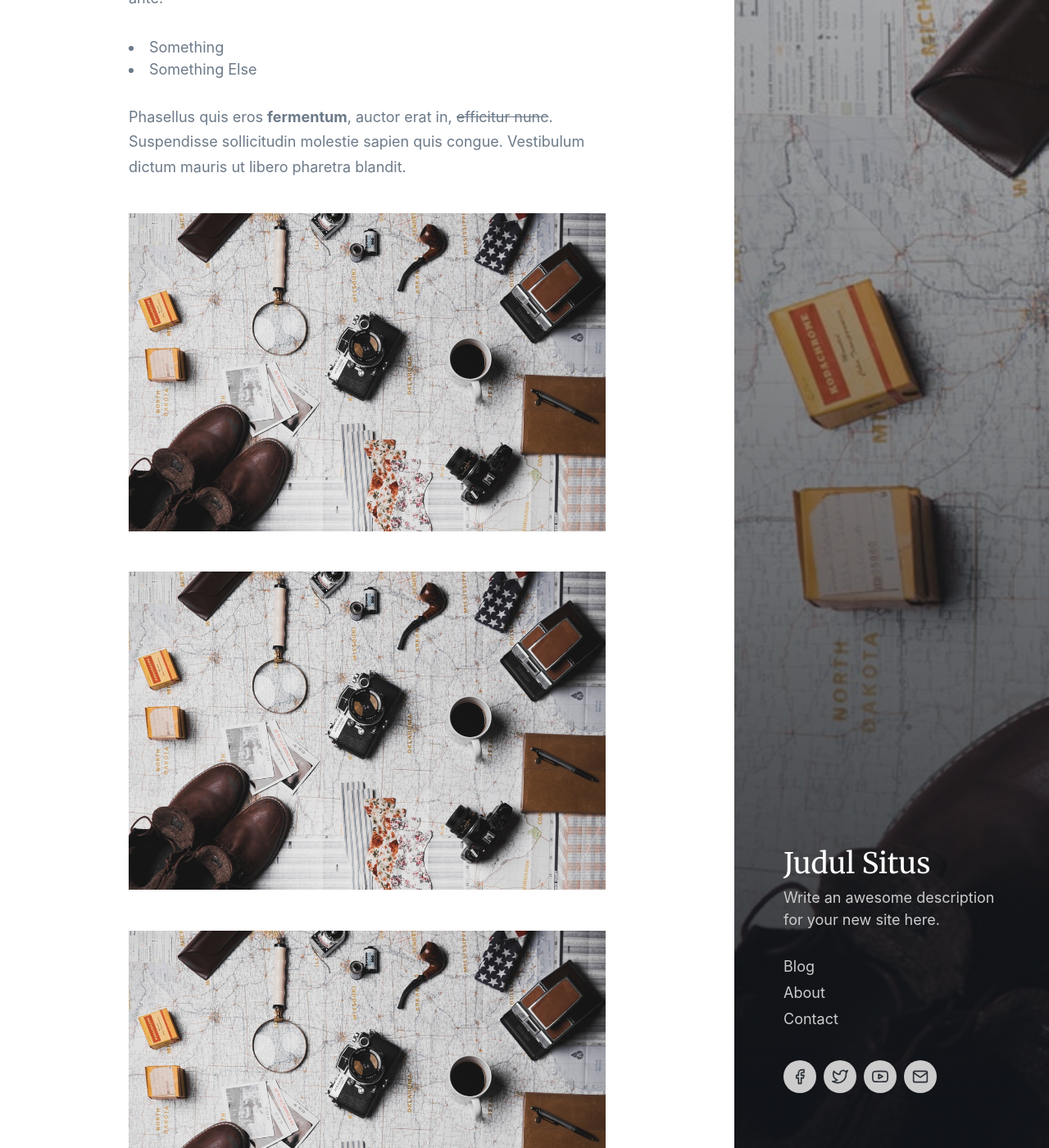
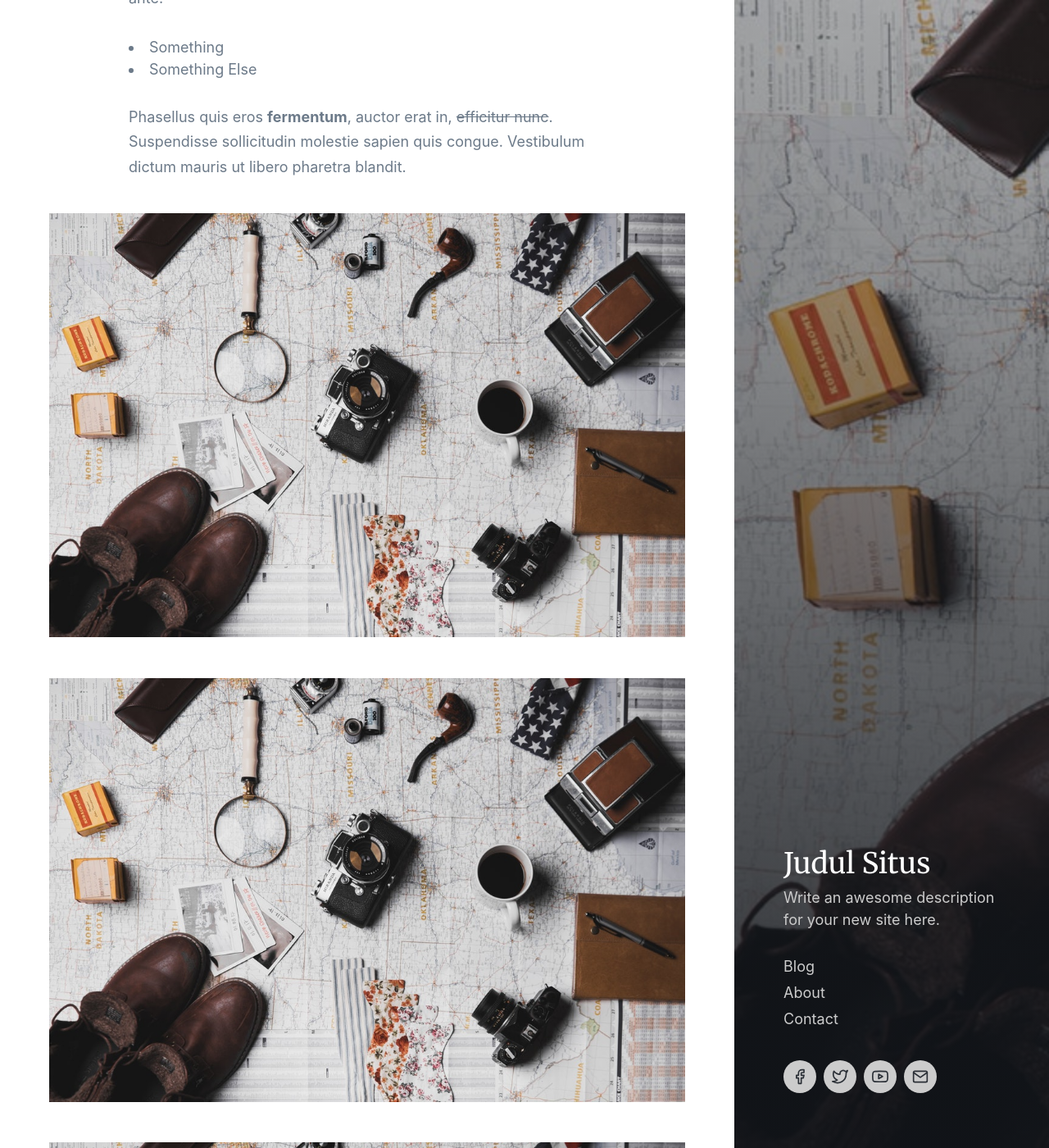
Before and after one commit to adionakurniawan/blog, a Jekyll site: the page built from _posts/2018-09-02-welcome-to-jekyll.md, in a window 1280 px wide and 1400 px high, scrolled down 683 px. Shown: the whole window at 82% size. Built offline with Jekyll 4.4.1, drawn with Linux system fonts in a browser that asks for light colours; some web fonts are replaced.

Commit message:
Add files via upload

```diff
--- a/_sass/_post.scss
+++ b/_sass/_post.scss
@@ -12,8 +12,24 @@
   margin-bottom: 3rem;
 }
 .img {
+  max-width: 100%;
   margin-top: 4rem;
   margin-bottom: 4rem;
+}
+.youtube {
+  max-width: 100%;
+  margin-top: 4rem;
+  margin-bottom: 4rem;
+  position: relative;
+  padding-bottom: 56.25%;
+  height: 0;
+  iframe {
+    position: absolute;
+    top: 0;
+    left: 0;
+    width: 100%;
+    height: 100%;
+  }
 }
 p > a {
   color: $color2;
```
